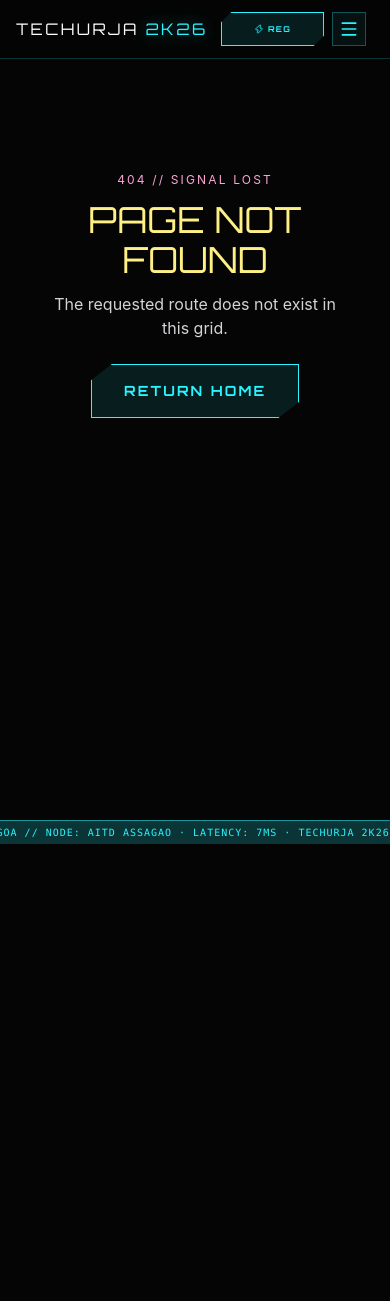
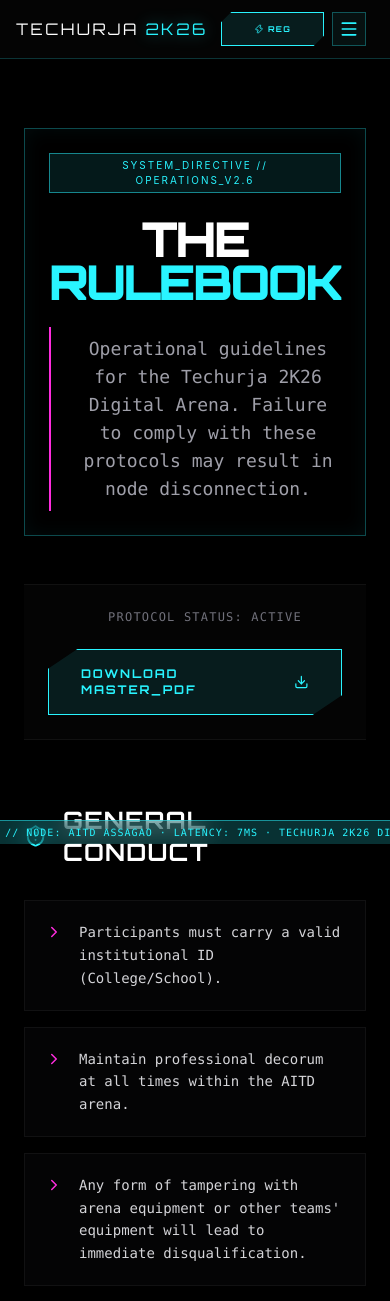
Before and after one commit to atreyakamat/techurja2k26, a Next.js app: page /rulebook in a window 390 px wide. Before the commit this address had no page. Shown: the top 1301 px of the page. Before the commit the page ends 844 px from the top, so only its background shows below. Built offline with nearby package versions, Linux system fonts and the light colour scheme.

Commit message:
feat: implement rulebook page and responsive navigation component

```diff
--- /dev/null
+++ b/src/app/rulebook/page.tsx
@@ -0,0 +1,125 @@
+"use client";
+
+import { Navbar } from "@/components/navbar";
+import { motion } from "framer-motion";
+import { FileText, ShieldAlert, AlertTriangle, Download, Info, CheckCircle2, ChevronRight } from "lucide-react";
+
+export default function RulebookPage() {
+  const sections = [
+    {
+      title: "GENERAL CONDUCT",
+      icon: ShieldAlert,
+      color: "text-cyan-electric",
+      rules: [
+        "Participants must carry a valid institutional ID (College/School).",
+        "Maintain professional decorum at all times within the AITD arena.",
+        "Any form of tampering with arena equipment or other teams' equipment will lead to immediate disqualification.",
+        "The decisions of the event coordinators and judges are final and binding."
+      ]
+    },
+    {
+      title: "REGISTRATION PROTOCOLS",
+      icon: Info,
+      color: "text-magenta-cyber",
+      rules: [
+        "Universal registration requires a valid transaction ID (UTR) and payment screenshot.",
+        "A team can consist of members from different institutions unless specified otherwise in event-specific rules.",
+        "Refunds will not be processed once registration is confirmed in the grid."
+      ]
+    },
+    {
+      title: "ROBOWARS SAFETY",
+      icon: AlertTriangle,
+      color: "text-yellow-nuclear",
+      rules: [
+        "Bots must pass a mandatory 'Tech Check' before entering the combat zone.",
+        "Remote systems must operate on non-interfering frequencies (2.4GHz preferred).",
+        "Liquid, fire, and projectile weapons are strictly prohibited for safety protocols."
+      ]
+    }
+  ];
+
+  return (
+    <div className="min-h-screen bg-black text-ink">
+      <Navbar />
+
+      <main className="mx-auto max-w-5xl px-6 pt-32 pb-24">
+        {/* Header Section */}
+        <header className="relative overflow-hidden terminal-panel border-cyan-electric/30 p-8 md:p-16 mb-12 bg-cyan-electric/5">
+          <div className="absolute inset-0 scanline-mask opacity-10 pointer-events-none"></div>
+
+          <div className="relative z-10 flex flex-col md:flex-row gap-8 items-center justify-between">
+            <div className="text-center md:text-left">
+              <div className="inline-block border border-cyan-electric/50 bg-cyan-electric/10 px-3 py-1 text-[10px] tracking-[0.2em] text-cyan-electric uppercase mb-6">
+                SYSTEM_DIRECTIVE // OPERATIONS_v2.6
+              </div>
+              <h1 className="text-5xl md:text-7xl font-black text-white leading-[0.9] uppercase tracking-tighter mb-6">
+                The <span className="text-cyan-electric">Rulebook</span>
+              </h1>
+              <p className="max-w-xl text-lg text-zinc-400 font-mono border-l-2 border-magenta-cyber pl-6 py-2">
+                Operational guidelines for the Techurja 2K26 Digital Arena.
+                Failure to comply with these protocols may result in node disconnection.
+              </p>
+            </div>
+            <div className="hidden md:block">
+              <FileText size={120} className="text-cyan-electric opacity-20 animate-pulse" />
+            </div>
+          </div>
+        </header>
+
+        {/* Action Bar */}
+        <div className="flex flex-col sm:flex-row items-center justify-between gap-6 mb-16 p-6 border-y border-white/5 bg-white/5 backdrop-blur-sm">
+          <div className="flex items-center gap-3">
+            <div className="w-2 h-2 rounded-full bg-green-500 animate-ping"></div>
+            <span className="text-xs font-mono text-zinc-500 uppercase tracking-widest">Protocol Status: ACTIVE</span>
+          </div>
+          <a
+            href="/rulebook.pdf"
+            target="_blank"
+            className="cyber-button text-xs flex items-center gap-3 w-full sm:w-auto justify-center"
+          >
+            DOWNLOAD MASTER_PDF <Download size={16} />
+          </a>
+        </div>
+
+        {/* Rules Grid */}
+        <div className="space-y-16">
+          {sections.map((section, idx) => (
+            <section key={idx} className="relative">
+              <div className="flex items-center gap-4 mb-8">
+                <section.icon size={24} className={section.color} />
+                <h2 className="text-2xl font-bold text-white uppercase tracking-wider">{section.title}</h2>
+                <div className="h-[1px] flex-grow bg-gradient-to-r from-white/10 to-transparent"></div>
+              </div>
+
+              <div className="grid gap-4">
+                {section.rules.map((rule, i) => (
+                  <div
+                    key={i}
+                    className="group flex items-start gap-4 p-5 border border-white/5 bg-zinc-950/50 hover:border-white/20 transition-all"
+                  >
+                    <ChevronRight size={18} className="text-magenta-cyber mt-0.5 shrink-0 group-hover:translate-x-1 transition-transform" />
+                    <p className="text-zinc-300 font-mono text-sm leading-relaxed">{rule}</p>
+                  </div>
+                ))}
+              </div>
+            </section>
+          ))}
+        </div>
+
+        {/* Footer Disclaimer */}
+        <footer className="mt-24 p-8 border border-yellow-nuclear/20 bg-yellow-nuclear/5 text-center relative overflow-hidden">
+          <div className="absolute top-0 left-0 w-full h-1 bg-yellow-nuclear/20"></div>
+          <div className="flex items-center justify-center gap-3 text-yellow-nuclear mb-4">
+            <AlertTriangle size={20} />
+            <span className="font-bold uppercase tracking-widest text-sm">Legal Disclaimer</span>
+          </div>
+          <p className="text-[10px] md:text-xs text-zinc-500 font-mono max-w-2xl mx-auto leading-relaxed">
+            The organizers reserve the right to modify rules at any time during the event cycle.
+            Participants are responsible for staying updated with the latest system transmissions via our official social channels.
+          </p>
+        </footer>
+      </main>
+    </div>
+  );
+}
--- a/src/components/navbar.tsx
+++ b/src/components/navbar.tsx
@@ -76,7 +76,7 @@ export function Navbar() {
               className="cyber-button py-1.5 md:py-2 px-3 md:px-6 text-[8px] md:text-[10px] tracking-[0.1em] md:tracking-[0.2em] font-bold h-8 md:h-10 flex items-center gap-1 md:gap-2 group"
             >
               <Zap size={10} className="group-hover:animate-pulse" />
-              <span className="hidden xs:inline">REGISTER_NOW</span>
+              <span className="hidden xs:inline">REGISTER</span>
               <span className="xs:hidden">REG</span>
             </Link>
 
```
